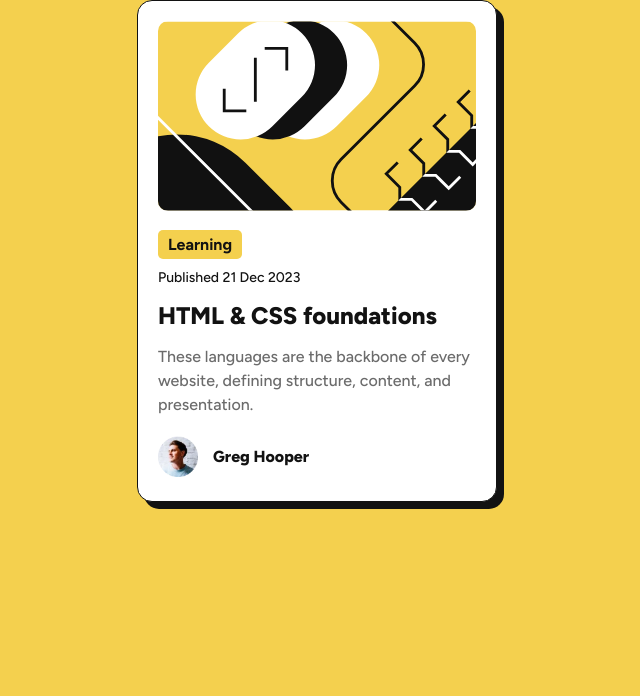
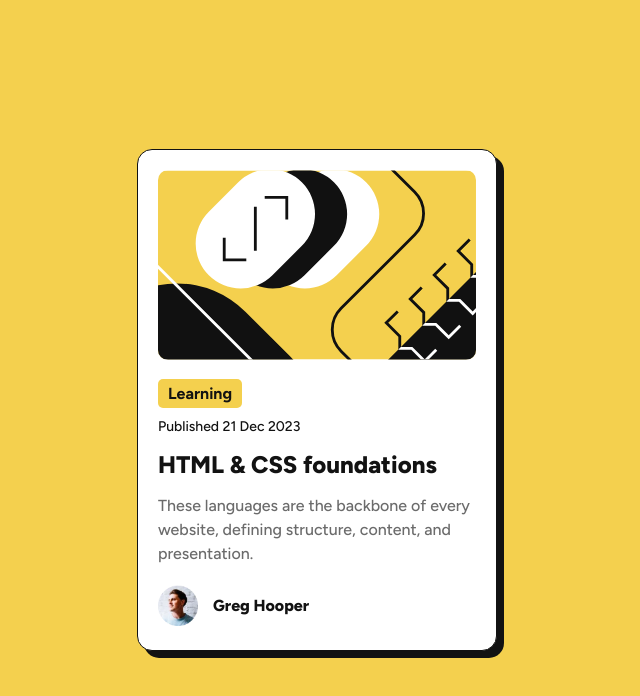
Before and after one commit to Shubha-saha/Fronted-Mentor, a plain HTML site: page blog-preview-card-main/index.html in a window 1280 px wide. Shown: the whole page, without its empty margins (323-963 px from the left). Drawn offline with Linux system fonts and the light colour scheme.

Commit message:
Update style.css

```diff
--- a/blog-preview-card-main/style.css
+++ b/blog-preview-card-main/style.css
@@ -14,7 +14,8 @@
 }
 html,
 body{
-  width: 100%;
+  max-width: 100%;
+  min-height: 100vh;
 }
 body{
   background: var(--Yellow);
```
